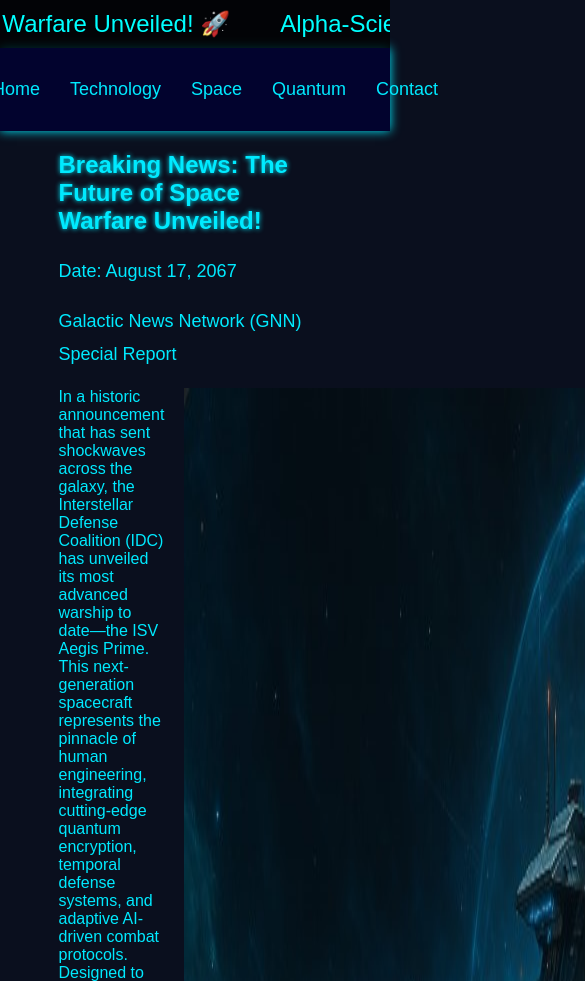
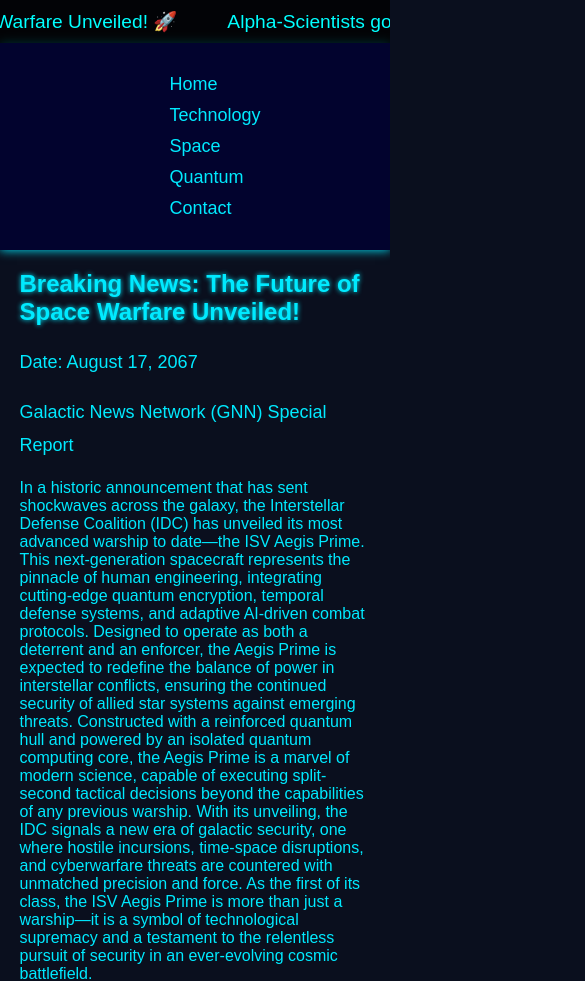
Before and after one commit to Crepepaper18/scifi-Assignement, a plain HTML site: page index.html in a window 390 px wide. Shown: the top 981 px of the page, 585 px wide, since content can reach past the window. Drawn offline with Linux system fonts and the light colour scheme.

Commit message:
responsive

```diff
--- a/style.css
+++ b/style.css
@@ -107,8 +107,41 @@ footer {
     to { transform: translateX(-50%); }
 }
 
-start
-{
+start {
     display: flex;
-    gap:20px;
+    flex-wrap: wrap;
+    gap: 20px;
 }
+
+img {
+    max-width: 100%;
+    height: auto;
+    display: block;
+    margin: 0 auto;
+}
+
+/* Responsive Design */
+@media (max-width: 768px) {
+    nav {
+        flex-direction: column;
+        align-items: center;
+    }
+
+    .navBar {
+        flex-direction: column;
+        gap: 10px;
+    }
+
+    main {
+        flex-direction: column;
+        align-items: center;
+    }
+
+    article {
+        width: 90%;
+    }
+
+    .scrolling-headline {
+        font-size: 1.2rem;
+    }
+}
```
